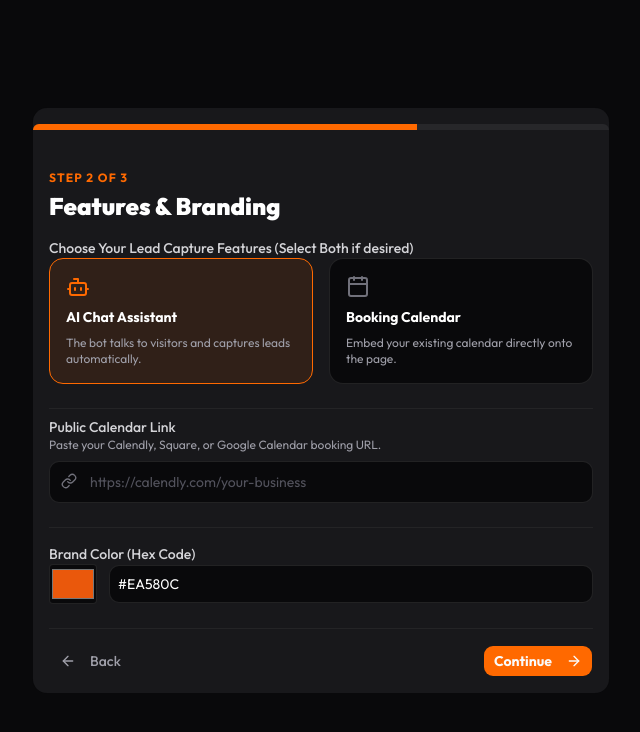
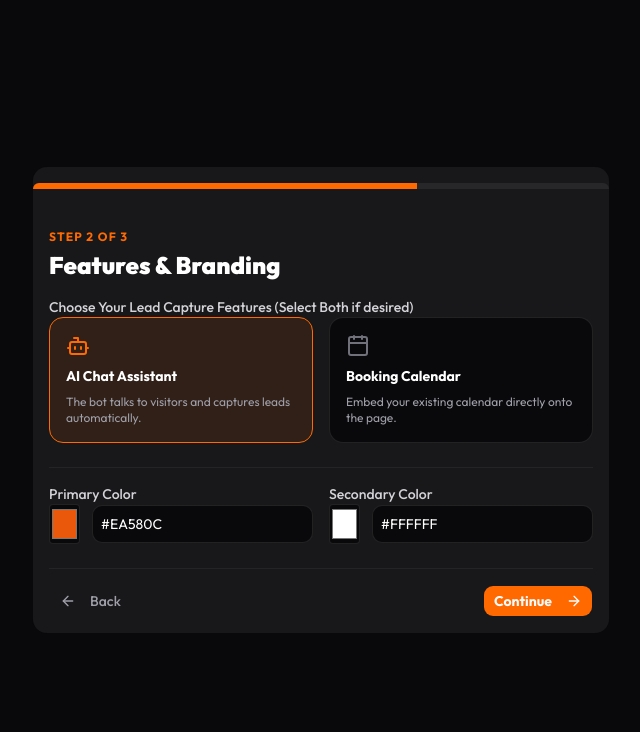
Before and after one commit to wesdavis/Suncity-Connect, a Next.js app: page /dashboard/onboarding in a window 1280 px wide. Both pictures are taken after a click on the button "Continue". Shown: the top 732 px of the page, without its empty margins (319-959 px from the left). Built offline with nearby package versions, Linux system fonts and the light colour scheme.

Commit message:
hooked up supabase to the onboarding wizard

```diff
--- a/src/app/dashboard/onboarding/page.js
+++ b/src/app/dashboard/onboarding/page.js
@@ -1,16 +1,17 @@
 'use client';
 
 import { useState } from 'react';
+import { useRouter } from 'next/navigation';
+import { createClient } from '@supabase/supabase-js';
 import { Loader2, ArrowRight, ArrowLeft, CheckCircle2, Link as LinkIcon, Calendar, Bot } from 'lucide-react';
 import { Button } from "@/components/ui/button";
 import { Card, CardContent, CardHeader, CardTitle } from "@/components/ui/card";
-import { createClient } from '@supabase/supabase-js';
-import { useRouter } from 'next/navigation';
 
 export default function OnboardingWizard() {
+  const router = useRouter();
   const [step, setStep] = useState(1);
   const [loading, setLoading] = useState(false);
-  const router = useRouter();
+  const [errorMsg, setErrorMsg] = useState(null);
 
   const [formData, setFormData] = useState({
     businessName: '',
@@ -21,12 +22,13 @@ export default function OnboardingWizard() {
     state: 'TX',
     zipCode: '',
     primaryColor: '#ea580c',
+    secondaryColor: '#ffffff', // NEW: Second Brand Color
     logoUrl: '',
     companyBio: '',
     screeningRule: '',
-    calendarUrl: '', // NEW: The booking link
-    isBotActive: true, // NEW: Toggle between Bot and Calendar layout
-    enableCalendar: false // NEW: Toggle for calendar integration
+    calendarUrl: '',
+    isBotActive: true,
+    enableCalendar: false
   });
 
   const nextStep = () => setStep((prev) => Math.min(prev + 1, 3));
@@ -38,26 +40,22 @@ export default function OnboardingWizard() {
 
   const submitOnboarding = async () => {
     setLoading(true);
+    setErrorMsg(null);
 
     try {
-      // 1. Initialize Supabase
       const supabaseUrl = process.env.NEXT_PUBLIC_SUPABASE_URL;
       const supabaseKey = process.env.NEXT_PUBLIC_SUPABASE_ANON_KEY;
       const supabase = createClient(supabaseUrl, supabaseKey);
 
-      // 2. Verify the user is logged in
       const { data: { session } } = await supabase.auth.getSession();
 
       if (!session) {
-        console.error("No active session found.");
-        setLoading(false);
-        return;
+        throw new Error("No active session found. Please log in again.");
       }
 
-      // 3. Compile the AI Rules
       const compiledPrompt = `COMPANY BIO: ${formData.companyBio}\n\nSTRICT RULES: ${formData.screeningRule}`;
 
-      // 4. Push the data to the client's row
+      // This will fail if the columns don't exist in Supabase!
       const { error } = await supabase
         .from('clients')
         .update({
@@ -68,19 +66,20 @@ export default function OnboardingWizard() {
           state: formData.state,
           zip_code: formData.zipCode,
           primary_color: formData.primaryColor,
+          secondary_color: formData.secondaryColor, // Saving the new color
           is_bot_active: formData.isBotActive,
-          calendar_url: formData.calendarUrl || null, // Saves as null if left blank
+          calendar_url: formData.enableCalendar ? formData.calendarUrl : null,
           custom_prompt: compiledPrompt
         })
         .eq('user_id', session.user.id);
 
       if (error) throw error;
 
-      // 5. Success! Route them to their new dashboard
       router.push('/dashboard');
 
     } catch (error) {
       console.error("Failed to deploy storefront:", error.message);
+      setErrorMsg(error.message);
       setLoading(false);
     }
   };
@@ -119,6 +118,7 @@ export default function OnboardingWizard() {
                 <label className="text-sm font-medium text-zinc-300">Business Name</label>
                 <input
                   type="text"
+                  autoComplete="organization"
                   placeholder="e.g. Sun City Staffing"
                   className="w-full bg-zinc-950 border border-white/10 rounded-lg p-2.5 text-white placeholder:text-zinc-600 focus:outline-none focus:border-orange-500 transition-colors"
                   value={formData.businessName}
@@ -146,6 +146,7 @@ export default function OnboardingWizard() {
                     <label className="text-xs text-zinc-400">Street Address</label>
                     <input
                       type="text"
+                      autoComplete="street-address"
                       className="w-full bg-zinc-950 border border-white/10 rounded-lg p-2 text-white focus:outline-none focus:border-orange-500 transition-colors text-sm"
                       value={formData.streetAddress}
                       onChange={(e) => handleFieldChange('streetAddress', e.target.value)}
@@ -155,6 +156,7 @@ export default function OnboardingWizard() {
                     <label className="text-xs text-zinc-400">Suite</label>
                     <input
                       type="text"
+                      autoComplete="address-line2"
                       className="w-full bg-zinc-950 border border-white/10 rounded-lg p-2 text-white focus:outline-none focus:border-orange-500 transition-colors text-sm"
                       value={formData.suite}
                       onChange={(e) => handleFieldChange('suite', e.target.value)}
@@ -166,6 +168,7 @@ export default function OnboardingWizard() {
                     <label className="text-xs text-zinc-400">City</label>
                     <input
                       type="text"
+                      autoComplete="address-level2"
                       className="w-full bg-zinc-950 border border-white/10 rounded-lg p-2 text-white focus:outline-none focus:border-orange-500 transition-colors text-sm"
                       value={formData.city}
                       onChange={(e) => handleFieldChange('city', e.target.value)}
@@ -176,6 +179,7 @@ export default function OnboardingWizard() {
                     <input
                       type="text"
                       maxLength={2}
+                      autoComplete="address-level1"
                       className="w-full bg-zinc-950 border border-white/10 rounded-lg p-2 text-white text-center focus:outline-none focus:border-orange-500 transition-colors text-sm"
                       value={formData.state}
                       onChange={(e) => handleFieldChange('state', e.target.value)}
@@ -185,6 +189,7 @@ export default function OnboardingWizard() {
                     <label className="text-xs text-zinc-400">ZIP Code</label>
                     <input
                       type="text"
+                      autoComplete="postal-code"
                       className="w-full bg-zinc-950 border border-white/10 rounded-lg p-2 text-white focus:outline-none focus:border-orange-500 transition-colors text-sm"
                       value={formData.zipCode}
                       onChange={(e) => handleFieldChange('zipCode', e.target.value)}
@@ -223,7 +228,7 @@ export default function OnboardingWizard() {
                 </div>
               </div>
 
-              {/* Calendar Link Input (Only shows if Calendar is enabled) */}
+              {/* Calendar Link Input (Strictly hidden unless toggled) */}
               {formData.enableCalendar && (
                 <div className="space-y-1.5 pt-4 border-t border-white/5 animate-in fade-in slide-in-from-top-2">
                   <label className="text-sm font-medium text-zinc-300">Public Calendar Link</label>
@@ -241,25 +246,10 @@ export default function OnboardingWizard() {
                 </div>
               )}
 
-              {/* Calendar Link Input (Only shows if they toggle it or they want to provide it anyway) */}
-              <div className="space-y-1.5 pt-2 border-t border-white/5">
-                <label className="text-sm font-medium text-zinc-300">Public Calendar Link</label>
-                <p className="text-xs text-zinc-400 mb-2">Paste your Calendly, Square, or Google Calendar booking URL.</p>
-                <div className="relative">
-                  <LinkIcon className="absolute left-3 top-3 h-4 w-4 text-zinc-500" />
-                  <input
-                    type="url"
-                    placeholder="https://calendly.com/your-business"
-                    className="w-full pl-10 bg-zinc-950 border border-white/10 rounded-lg p-2.5 text-white placeholder:text-zinc-600 focus:outline-none focus:border-orange-500 transition-colors"
-                    value={formData.calendarUrl}
-                    onChange={(e) => handleFieldChange('calendarUrl', e.target.value)}
-                  />
-                </div>
-              </div>
-
-              {/* Brand Color Picker */}
-              <div className="space-y-1.5 pt-4 border-t border-white/5">
-                <label className="text-sm font-medium text-zinc-300">Brand Color (Hex Code)</label>
+              {/* Dual Brand Color Pickers */}
+              <div className="grid grid-cols-2 gap-4 pt-4 border-t border-white/5">
+                <div className="space-y-1.5">
+                  <label className="text-sm font-medium text-zinc-300">Primary Color</label>
                   <div className="flex items-center gap-3">
                     <input
                       type="color"
@@ -273,6 +263,25 @@ export default function OnboardingWizard() {
                       value={formData.primaryColor}
                       onChange={(e) => handleFieldChange('primaryColor', e.target.value)}
                     />
+                  </div>
+                </div>
+
+                <div className="space-y-1.5">
+                  <label className="text-sm font-medium text-zinc-300">Secondary Color</label>
+                  <div className="flex items-center gap-3">
+                    <input
+                      type="color"
+                      className="h-10 w-12 rounded bg-zinc-950 border border-white/10 cursor-pointer"
+                      value={formData.secondaryColor}
+                      onChange={(e) => handleFieldChange('secondaryColor', e.target.value)}
+                    />
+                    <input
+                      type="text"
+                      className="flex-1 bg-zinc-950 border border-white/10 rounded-lg p-2 text-white uppercase focus:outline-none focus:border-orange-500 transition-colors text-sm"
+                      value={formData.secondaryColor}
+                      onChange={(e) => handleFieldChange('secondaryColor', e.target.value)}
+                    />
+                  </div>
                 </div>
               </div>
 
@@ -303,6 +312,12 @@ export default function OnboardingWizard() {
                   onChange={(e) => handleFieldChange('screeningRule', e.target.value)}
                 />
               </div>
+
+              {errorMsg && (
+                <div className="p-3 mt-4 rounded-lg bg-red-500/10 border border-red-500/20 text-sm text-red-400 text-center font-medium">
+                  {errorMsg}
+                </div>
+              )}
             </div>
           )}
 
```
Lines whose indentation alone changed are shown as unchanged.
